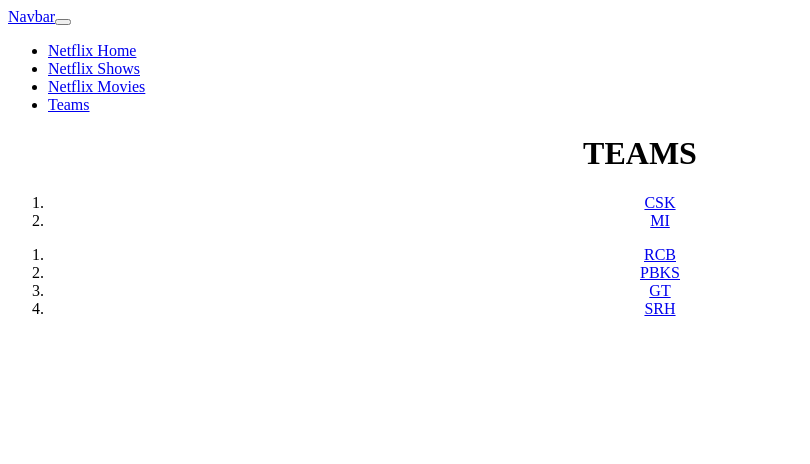
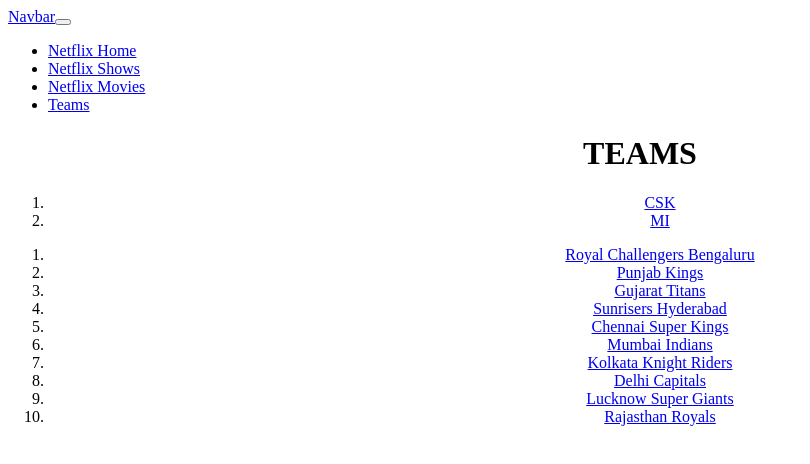
Before and after one commit to samirvithlani/mern_26_fullday25, a React app: page /teams in a window 1280 px wide. Shown: the top 464 px of the page, without its empty margins (0-810 px from the left). Built offline with nearby package versions, Linux system fonts and the light colour scheme; the HTML template or start-up script is replaced by a standard one.

Commit message:
dynamic team detail

```diff
--- a/src/App.jsx
+++ b/src/App.jsx
@@ -33,7 +33,7 @@
           <Route path='/watch/:name' element = {<Watch/>}></Route>
           <Route path='/*' element = {<Error404/>}></Route>
           <Route path = "/teams" element = {<Teams/>}></Route>
-          <Route path = "/teamdetail/:name" element = {<TeamDetail/>}></Route>
+          <Route path = "/teamdetail/:id" element = {<TeamDetail/>}></Route>
         </Routes>
     </div>
   )
--- a/src/components/TeamDetail.jsx
+++ b/src/components/TeamDetail.jsx
@@ -1,16 +1,174 @@
-import React from 'react'
-import { useParams } from 'react-router-dom'
+import React from "react";
+import { useParams } from "react-router-dom";
 
 export const TeamDetail = () => {
-    //url data->
-    //<Route path = "/teamdetail/:name" element = {<TeamDetail/>}></Route>
-    const name = useParams().name
+  //url data->
+  //<Route path = "/teamdetail/:name" element = {<TeamDetail/>}></Route>
+  //const name = useParams().name
 
-    //<Route path = "/teamdetail/:id" element = {<TeamDetail/>}></Route>
-    //const name = useParams().id
+  //<Route path = "/teamdetail/:id" element = {<TeamDetail/>}></Route>
+  const id = useParams().id; //-eg 1 --5
+
+  const teamList = [
+    {
+      id: 1,
+      name: "Royal Challengers Bengaluru",
+      shortName: "RCB",
+      captain: "Rajat Patidar",
+      coach: "Andy Flower",
+      homeGround: "M. Chinnaswamy Stadium, Bengaluru",
+      trophies: 1,
+      trophyYears: [2025],
+      owner: "United Spirits",
+      primaryColor: "Red & Black",
+      founded: 2008,
+      bestPlayer: "Virat Kohli",
+      slogan: "Ee Sala Cup Namdu",
+    },
+    {
+      id: 2,
+      name: "Punjab Kings",
+      shortName: "PBKS",
+      captain: "Shreyas Iyer",
+      coach: "Ricky Ponting",
+      homeGround: "PCA Stadium, Mohali",
+      trophies: 0,
+      trophyYears: [],
+      owner: "Preity Zinta & Group",
+      primaryColor: "Red",
+      founded: 2008,
+      bestPlayer: "Arshdeep Singh",
+      slogan: "Sadda Punjab",
+    },
+    {
+      id: 3,
+      name: "Gujarat Titans",
+      shortName: "GT",
+      captain: "Shubman Gill",
+      coach: "Ashish Nehra",
+      homeGround: "Narendra Modi Stadium, Ahmedabad",
+      trophies: 1,
+      trophyYears: [2022],
+      owner: "CVC Capital Partners",
+      primaryColor: "Navy Blue",
+      founded: 2022,
+      bestPlayer: "Shubman Gill",
+      slogan: "Aava De",
+    },
+    {
+      id: 4,
+      name: "Sunrisers Hyderabad",
+      shortName: "SRH",
+      captain: "Pat Cummins",
+      coach: "Daniel Vettori",
+      homeGround: "Rajiv Gandhi International Stadium, Hyderabad",
+      trophies: 1,
+      trophyYears: [2016],
+      owner: "Sun TV Network",
+      primaryColor: "Orange",
+      founded: 2013,
+      bestPlayer: "Heinrich Klaasen",
+      slogan: "Orange Army",
+    },
+    {
+      id: 5,
+      name: "Chennai Super Kings",
+      shortName: "CSK",
+      captain: "Ruturaj Gaikwad",
+      coach: "Stephen Fleming",
+      homeGround: "M.A. Chidambaram Stadium, Chennai",
+      trophies: 5,
+      trophyYears: [2010, 2011, 2018, 2021, 2023],
+      owner: "India Cements",
+      primaryColor: "Yellow",
+      founded: 2008,
+      bestPlayer: "MS Dhoni",
+      slogan: "Whistle Podu",
+    },
+    {
+      id: 6,
+      name: "Mumbai Indians",
+      shortName: "MI",
+      captain: "Hardik Pandya",
+      coach: "Mahela Jayawardene",
+      homeGround: "Wankhede Stadium, Mumbai",
+      trophies: 5,
+      trophyYears: [2013, 2015, 2017, 2019, 2020],
+      owner: "Reliance Industries",
+      primaryColor: "Blue",
+      founded: 2008,
+      bestPlayer: "Jasprit Bumrah",
+      slogan: "Duniya Hila Denge",
+    },
+    {
+      id: 7,
+      name: "Kolkata Knight Riders",
+      shortName: "KKR",
+      captain: "Ajinkya Rahane",
+      coach: "Abhishek Nayar",
+      homeGround: "Eden Gardens, Kolkata",
+      trophies: 3,
+      trophyYears: [2012, 2014, 2024],
+      owner: "Shah Rukh Khan Group",
+      primaryColor: "Purple & Gold",
+      founded: 2008,
+      bestPlayer: "Sunil Narine",
+      slogan: "Korbo Lorbo Jeetbo",
+    },
+    {
+      id: 8,
+      name: "Delhi Capitals",
+      shortName: "DC",
+      captain: "Axar Patel",
+      coach: "Hemang Badani",
+      homeGround: "Arun Jaitley Stadium, Delhi",
+      trophies: 0,
+      trophyYears: [],
+      owner: "JSW & GMR Group",
+      primaryColor: "Blue & Red",
+      founded: 2008,
+      bestPlayer: "Kuldeep Yadav",
+      slogan: "Yeh Hai Nayi Dilli",
+    },
+    {
+      id: 9,
+      name: "Lucknow Super Giants",
+      shortName: "LSG",
+      captain: "Rishabh Pant",
+      coach: "Justin Langer",
+      homeGround: "Ekana Stadium, Lucknow",
+      trophies: 0,
+      trophyYears: [],
+      owner: "RPSG Group",
+      primaryColor: "Sky Blue",
+      founded: 2022,
+      bestPlayer: "Nicholas Pooran",
+      slogan: "Ab Apni Baari Hai",
+    },
+    {
+      id: 10,
+      name: "Rajasthan Royals",
+      shortName: "RR",
+      captain: "Riyan Parag",
+      coach: "Kumar Sangakkara",
+      homeGround: "Sawai Mansingh Stadium, Jaipur",
+      trophies: 1,
+      trophyYears: [2008],
+      owner: "Royal Multisport",
+      primaryColor: "Pink & Blue",
+      founded: 2008,
+      bestPlayer: "Yashasvi Jaiswal",
+      slogan: "Halla Bol",
+    },
+  ];
+
+  const foundTeam = teamList.find((t)=>t.id == id) //1 ==1
+
   return (
-    <div style={{textAlign:"center"}}>
-        <h1>TEAM DETAIL of  {name}</h1>
+    <div style={{ textAlign: "center" }}>
+      <h1>TEAM DETAIL of {id}</h1>
+      <h1>Name = {foundTeam.name}</h1>
+      <h2>ShortName = {foundTeam.shortName}</h2>
     </div>
-  )
-}
+  );
+};
--- a/src/components/Teams.jsx
+++ b/src/components/Teams.jsx
@@ -2,12 +2,57 @@
 import { Link } from 'react-router-dom'
 
 export const Teams = () => {
-    const teamList = [
-        {id:1,name:"RCB"},
-        {id:2,name:"PBKS"},
-        {id:3,name:"GT"},
-        {id:4,name:"SRH"}
-    ]
+   const teamList = [
+  {
+    id: 1,
+    name: "Royal Challengers Bengaluru",
+  },
+  {
+    id: 2,
+    name: "Punjab Kings",
+  },
+  {
+    id: 3,
+    name: "Gujarat Titans",
+
+  },
+  {
+    id: 4,
+    name: "Sunrisers Hyderabad",
+
+  },
+  {
+    id: 5,
+    name: "Chennai Super Kings",
+
+
+  },
+  {
+    id: 6,
+    name: "Mumbai Indians",
+
+  },
+  {
+    id: 7,
+    name: "Kolkata Knight Riders",
+
+  },
+  {
+    id: 8,
+    name: "Delhi Capitals",
+
+  },
+  {
+    id: 9,
+    name: "Lucknow Super Giants",
+
+  },
+  {
+    id: 10,
+    name: "Rajasthan Royals",
+
+  },
+];
   return (
     <div style={{textAlign:"center"}}>
         <h1>TEAMS</h1>
@@ -23,7 +68,7 @@
             {
                 teamList.map((t)=>{
                     return <li>
-                        <Link to={`/teamdetail/${t.name}`}>{t.name}</Link>
+                        <Link to={`/teamdetail/${t.id}`}>{t.name}</Link>
                     </li>
                 })
             }
```
